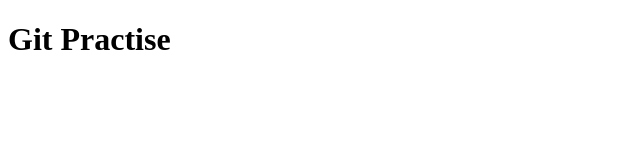
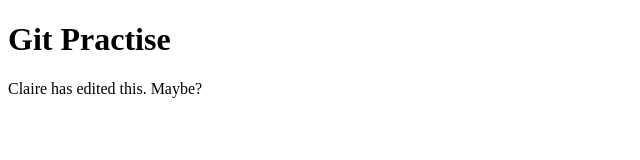
Before and after one commit to jamdelion/cfg-git-practise, a plain HTML site: page index.html in a window 1280 px wide. Shown: the whole page, without its empty margins (0-640 px from the left). Drawn offline with Linux system fonts and the light colour scheme.

Commit message:
CLaire has committed?

```diff
--- a/index.html
+++ b/index.html
@@ -8,6 +8,6 @@
 </head>
 <body>
     <h1>Git Practise</h1>
-
+    Claire has edited this. Maybe?
 </body>
 </html>
```
